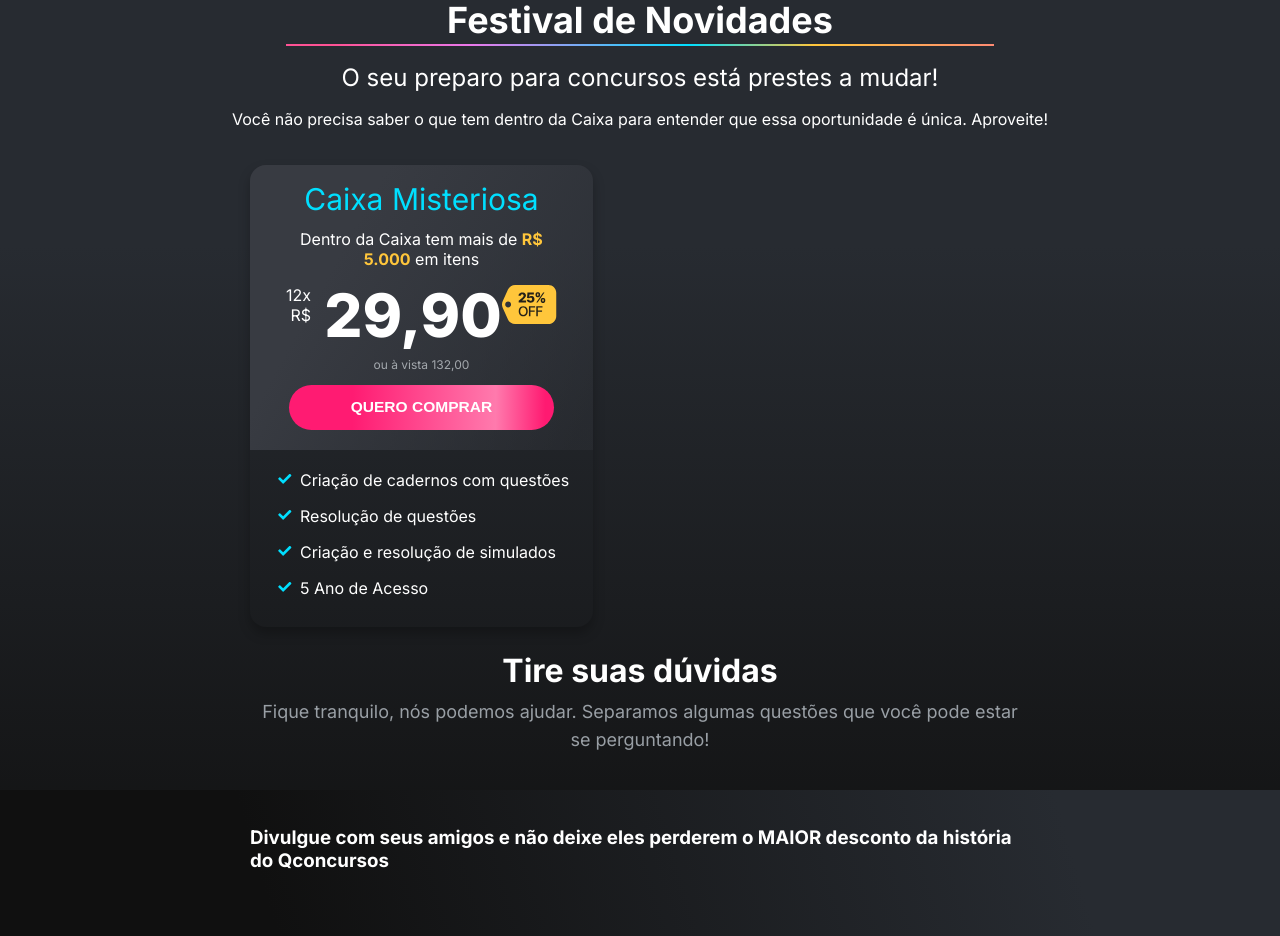
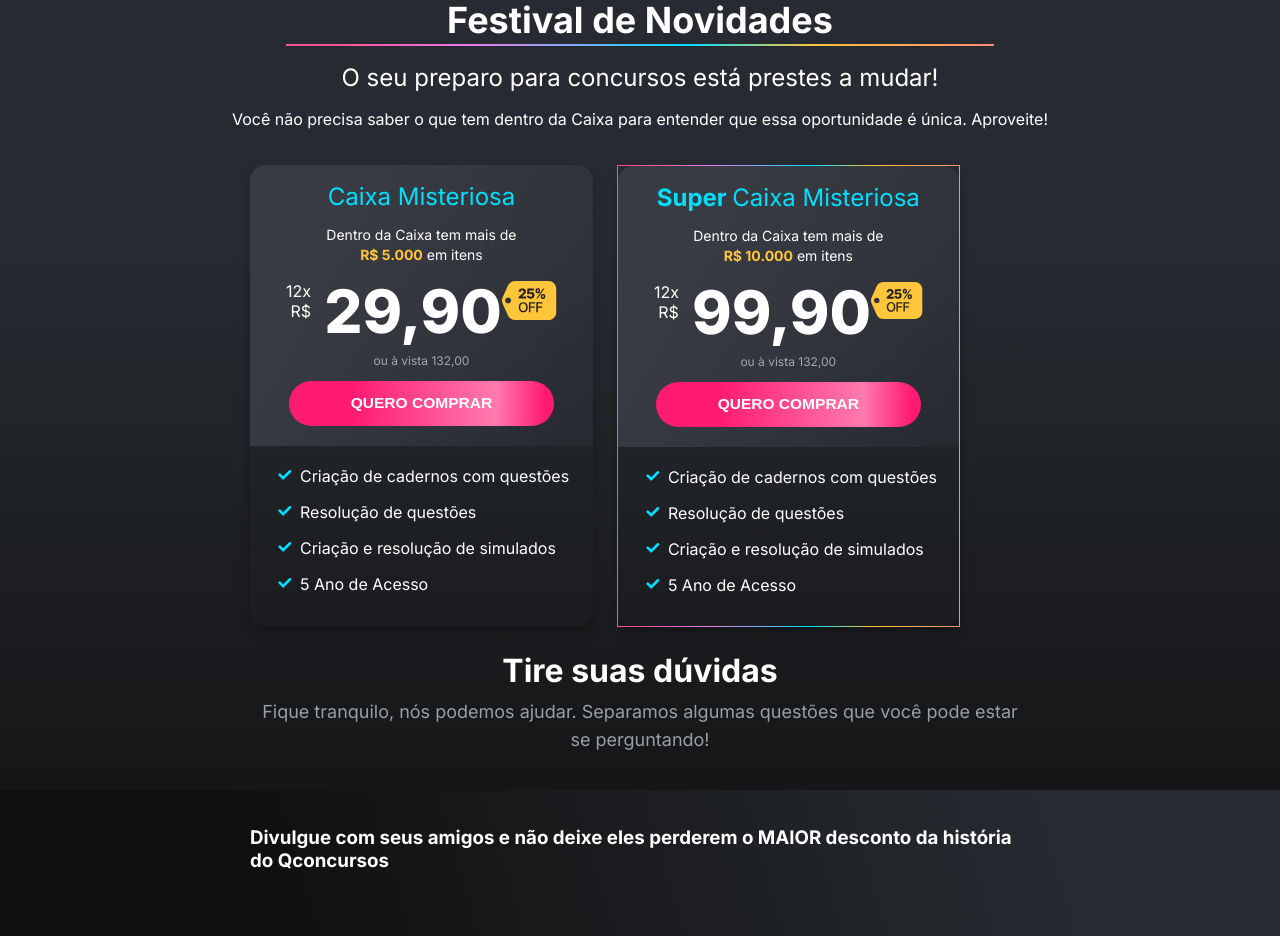
Before and after one commit to phdduarte/qc-template, a Next.js app: page / in a window 1280 px wide. Built offline with nearby package versions, Linux system fonts and the light colour scheme.

Commit message:
fix: preciso arrumar o segundo card

```diff
--- a/src/pages/index.scss
+++ b/src/pages/index.scss
@@ -148,6 +148,11 @@ footer {
   line-height: 1rem; /* 16px */
 }
 
+.text-sm {
+  font-size: 0.875rem; /* 14px */
+  line-height: 1.25rem; /* 20px */
+}
+
 .text-base {
   font-size: 1rem/* 16px */;
   line-height: 1.188rem/* 24px */;
@@ -210,6 +215,13 @@ footer {
 }
 
 .rainbow-border {
+  border: 1.14px solid;
+  border-image-slice: 1;
+  border-image-source: linear-gradient(-270deg, #FF5294 6.73%, #EB78EB 26.14%, #00DFFF 56.86%, $yellow-500 74.49%, #FF837B 103.43%);
+  border-radius: 1rem;
+}
+
+.rainbow-border-bottom {
   border-bottom: 2.14px solid;
   border-image-slice: 1;
   border-width: 2.14px;
@@ -218,8 +230,6 @@ footer {
 
 .price-wrapper {
   box-shadow: 0px 6.34218px 11.6273px rgba(0, 0, 0, 0.25);
-  width: 21.43rem;
-  max-width: 21.43rem;
   height: 28.9rem;
   max-height: 28.9rem;
 }
@@ -302,6 +312,11 @@ footer {
   padding-left: 1.75rem; /* 28px */
 }
 
+.px-8{
+  padding-left: 2rem; /* 32px */
+  padding-right: 2rem; /* 32px */
+}
+
 .px-9 {
   padding-left: 2.25rem/* 36px */;
   padding-right: 2.25rem/* 36px */;
@@ -380,3 +395,17 @@ button {
   border-top-left-radius: 1rem; /* 16px */
   border-top-right-radius: 1rem; /* 16px */
 }
+
+// Widht
+
+.w-86 {
+  width: 21.43rem; /* 343px */
+}
+
+.max-w-sm {
+  max-width: 21.43rem; /* 384px */
+}
+
+.gap-x-6{
+  column-gap: 1.5rem; /* 24px */
+}
--- a/src/pages/index.tsx
+++ b/src/pages/index.tsx
@@ -6,7 +6,7 @@ export default function Home() {
     <div className="news-festival-container">
       <div className="container mx-auto px-9">
         <div>
-          <h1 className="font-bold text-4xl rainbow-border text-center pb-1">
+          <h1 className="font-bold text-4xl rainbow-border-bottom text-center pb-1">
             Festival de Novidades
           </h1>
           <h2 className="font-medium text-2xl text-center py-4">
@@ -21,12 +21,14 @@ export default function Home() {
         </h3>
       </div>
       <div className="container">
+        <div className="flex gap-x-6">
+          <div className="flex-1 w-86 max-w-sm">
             <div className="price-wrapper rounded-2xl text-center">
               <div className="price-wrapper-top rounded-t-2xl">
                 <div className="px-9 pt-4">
                   <div>
-                <h1 className="text-blue-500 font-medium text-3xl">Caixa Misteriosa</h1>
-                <p className="pt-3">
+                    <h1 className="text-blue-500 font-medium text-2xl">Caixa Misteriosa</h1>
+                    <p className="pt-3 text-sm px-8">
                       Dentro da Caixa tem mais de{' '}
                       <span className="text-yellow-500 font-bold">R$ 5.000</span> em itens
                     </p>
@@ -77,6 +79,68 @@ export default function Home() {
                 </ul>
               </div>
             </div>
+          </div>
+          <div className="flex-1 w-86 max-w-sm">
+            <div className="price-wrapper rounded-2xl text-center rainbow-border">
+              <div className="price-wrapper-top rounded-t-2xl">
+                <div className="px-9 pt-4">
+                  <div>
+                    <h1 className="text-blue-500 font-medium text-2xl">
+                      <strong>Super </strong>Caixa Misteriosa
+                    </h1>
+                    <p className="pt-3 text-sm px-8">
+                      Dentro da Caixa tem mais de{' '}
+                      <span className="text-yellow-500 font-bold">R$ 10.000</span> em itens
+                    </p>
+                  </div>
+                  <div className="pt-4">
+                    <div className="flex flex-col">
+                      <div className="flex">
+                        <div className="flex flex-col items-end">
+                          <span>12x</span>
+                          <span>R$</span>
+                        </div>
+                        <span className="text-6xl font-extrabold">&nbsp;99,90</span>
+                        <div className="flex flex-col">
+                          <Image
+                            src="/images/discount_stamp_25.svg"
+                            width={56}
+                            height={40}
+                            alt="Icon Check"
+                          />
+                        </div>
+                      </div>
+                      <span className="pt-3 text-xs text-gray-300">ou à vista 132,00</span>
+                    </div>
+                  </div>
+                </div>
+                <div className="pb-5 pt-3">
+                  <button>QUERO COMPRAR</button>
+                </div>
+              </div>
+              <div className="pl-7 pt-3">
+                <ul>
+                  <li>
+                    <Image src="/images/check.svg" width={14} height={14} alt="Icon Check" />
+                    <span className="ml-2">Criação de cadernos com questões</span>
+                  </li>
+                  <li>
+                    <Image src="/images/check.svg" width={14} height={14} alt="Icon Check" />
+                    <span className="ml-2">Resolução de questões</span>
+                  </li>
+                  <li>
+                    <Image src="/images/check.svg" width={14} height={14} alt="Icon Check" />
+                    <span className="ml-2">Criação e resolução de simulados</span>
+                  </li>
+                  <li>
+                    <Image src="/images/check.svg" width={14} height={14} alt="Icon Check" />
+                    <span className="ml-2">5 Ano de Acesso</span>
+                  </li>
+                </ul>
+              </div>
+            </div>
+          </div>
+        </div>
         <div>
           <div className="text-center mt-6 pb-9">
             <h1 className="mb-2">Tire suas dúvidas</h1>
```
Lines whose indentation alone changed are shown as unchanged.
